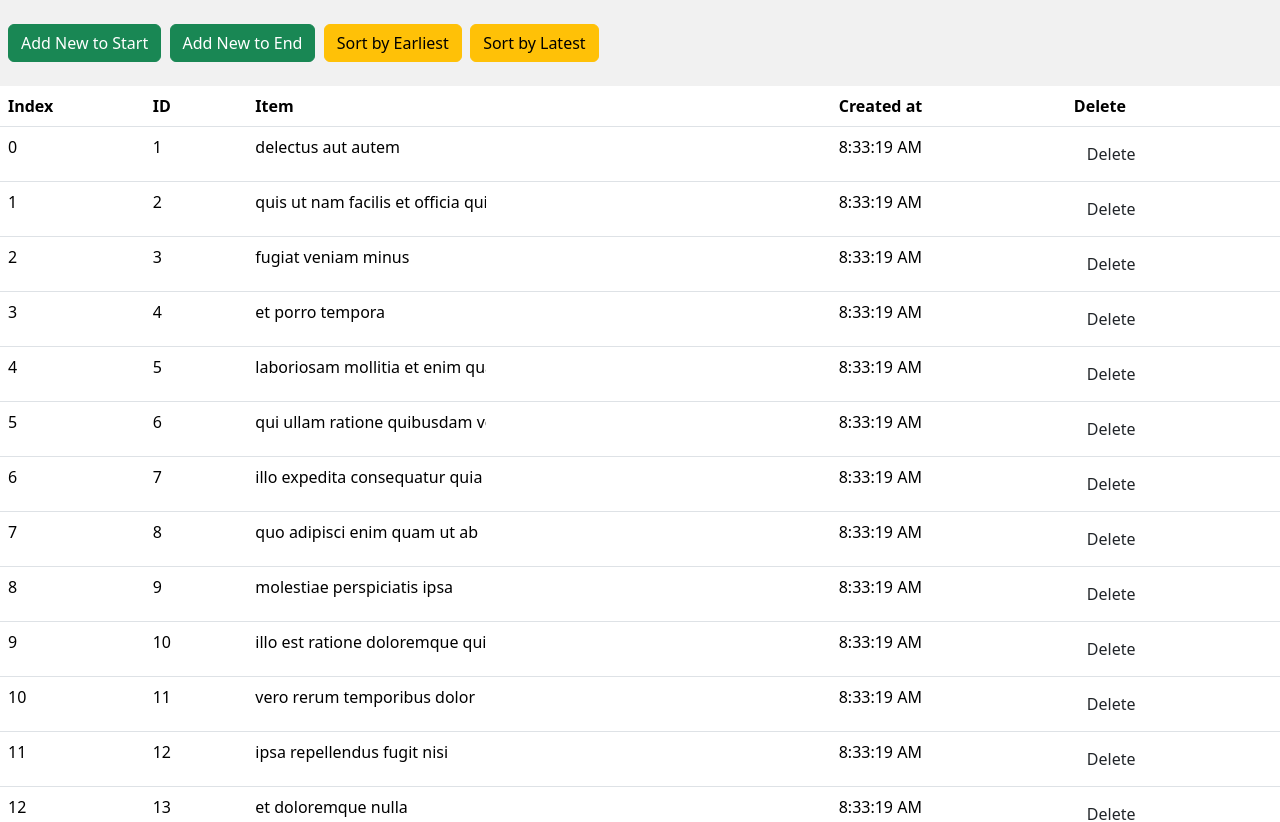
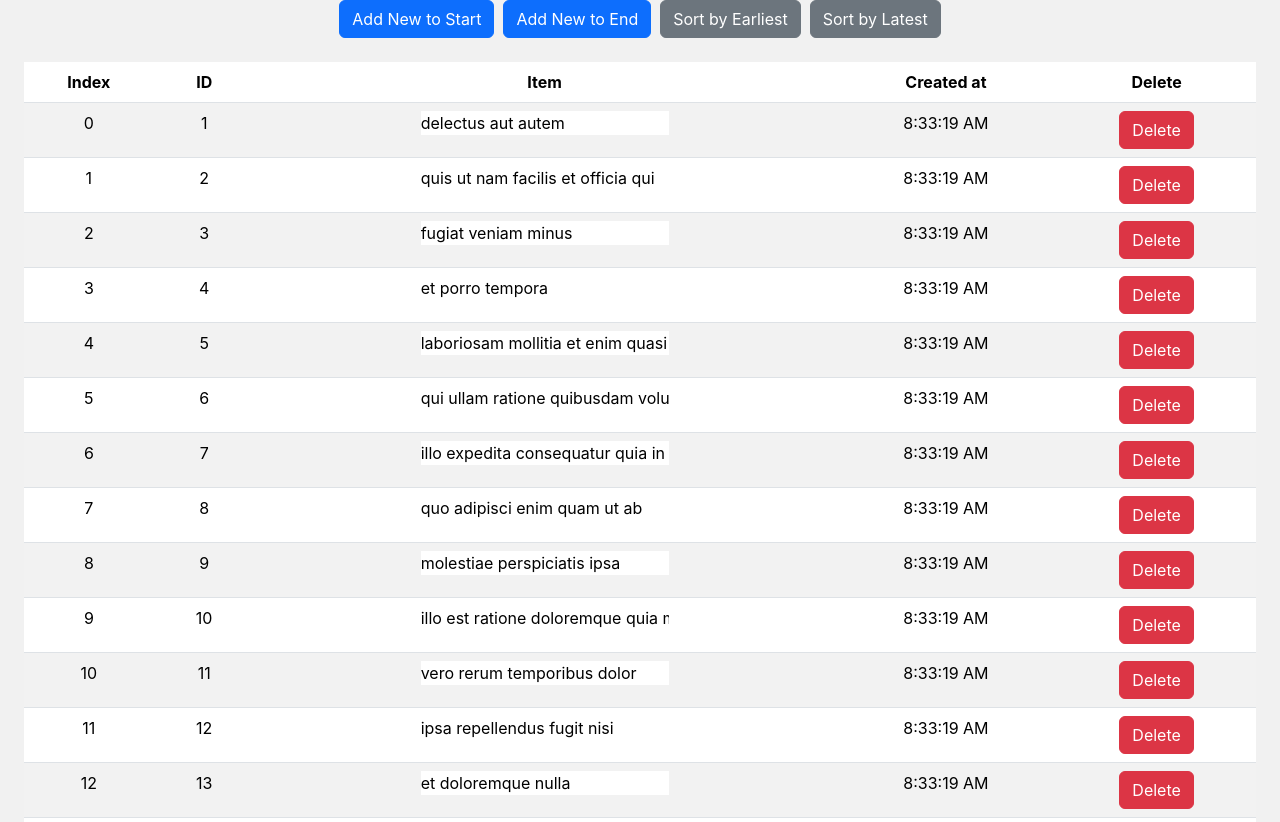
Before and after one commit to Phadoo131/react-tutorial-v2, a React (Create React App) app: page / in a window 1280 px wide. Shown: the top 822 px of the page. Built offline with nearby package versions, Linux system fonts and the light colour scheme; data requests are answered from the project's data file.

Commit message:
[Refactor] Changed all source codes in components

```diff
--- a/src/App.css
+++ b/src/App.css
@@ -1,3 +1,42 @@
 @tailwind base;
 @tailwind components;
 @tailwind utilities;
+
+.App {
+    text-align: center;
+  }
+
+  .App-logo {
+    height: 40vmin;
+    pointer-events: none;
+  }
+
+  @media (prefers-reduced-motion: no-preference) {
+    .App-logo {
+      animation: App-logo-spin infinite 20s linear;
+    }
+  }
+
+  .App-header {
+    background-color: #282c34;
+    min-height: 100vh;
+    display: flex;
+    flex-direction: column;
+    align-items: center;
+    justify-content: center;
+    font-size: calc(10px + 2vmin);
+    color: white;
+  }
+
+  .App-link {
+    color: #61dafb;
+  }
+
+  @keyframes App-logo-spin {
+    from {
+      transform: rotate(0deg);
+    }
+    to {
+      transform: rotate(360deg);
+    }
+  }
--- a/src/App.js
+++ b/src/App.js
@@ -4,7 +4,7 @@ import ToDoList from './components/TodoList';
 
 function App() {
   return (
-    <div>
+    <div className="container">
       <ToDoList />
     </div>
   );
--- a/src/components/ToDo.jsx
+++ b/src/components/ToDo.jsx
@@ -1,47 +1,83 @@
-import React from 'react';
+import React from 'react'
 
+function Todo({index, data, onDelete, onInputChange}) {
 
-function ToDo ({index, id, val, createdAt, onInputChange, onDelete}) {
-    //const [inputValue, setInputValue] = useState('');
-
-    // const handleInputChange = (event) => {
-    //   let value = event.target.value;
-    //   console.log(value);
-    //   setInputValue(value);
-    //   onInputChange(value);
-    // };
+    const deleteRow = ()=>{
+        onDelete(index);
+    }
 
     const changeItem = (event)=>{
-        const newValue = event.target.value;
-        //setInputValue(newValue);
         const newItem = {
-            id: id,
-            value: newValue,
-            createdAt: createdAt
-        };
+            id: data.id,
+            value: event.target.value,
+            createdAt: data.createdAt,
+        }
+
         onInputChange(newItem);
     }
 
     return (
-      <tr className="hover bg-primary">
-        <td className="bg-neutral-content">
-          <label>{index}</label>
-        </td>
-        <td className="bg-primary-content">
-          <label>{id}</label>
-        </td>
-        <td className="bg-primary-content">
-          <input type="text" value={val} onChange={changeItem} placeholder="Type here"
-          className="input input-bordered input-primary w-full max-w-xs" />
-          {/* <button className="btn btn-error" onClick={() => onDelete(index)}>Delete</button> */}
-        </td>
-        <td className="bg-primary-content">
-          <label>{createdAt.toLocaleTimeString()}</label>
-        </td>
-        <td className="bg-primary-content">
-          <button className="btn btn-error" onClick={() => onDelete(index)}>Delete</button>
-        </td>
-      </tr>)
-    };
+        <tr>
+            <td>{index}</td>
+            <td>{data.id}</td>
+            <td><input type="text" value={data.value}  onChange={changeItem}></input></td>
+            <td>
+                <label>{data.createdAt.toLocaleTimeString()}</label>
+            </td>
+            <td>
+            <button onClick={deleteRow} className="btn btn-danger">Delete</button>
+            </td>
+        </tr>
+        );
+}
 
-  export default ToDo;
+export default Todo
+
+
+// import React from 'react';
+
+
+// function ToDo ({index, id, val, createdAt, onInputChange, onDelete}) {
+//     //const [inputValue, setInputValue] = useState('');
+
+//     // const handleInputChange = (event) => {
+//     //   let value = event.target.value;
+//     //   console.log(value);
+//     //   setInputValue(value);
+//     //   onInputChange(value);
+//     // };
+
+//     const changeItem = (event)=>{
+//         const newValue = event.target.value;
+//         //setInputValue(newValue);
+//         const newItem = {
+//             id: id,
+//             value: newValue,
+//             createdAt: createdAt
+//         };
+//         onInputChange(newItem);
+//     }
+
+//     return (
+//       <tr className="hover bg-primary">
+//         <td className="bg-neutral-content">
+//           <label>{index}</label>
+//         </td>
+//         <td className="bg-primary-content">
+//           <label>{id}</label>
+//         </td>
+//         <td className="bg-primary-content">
+//           <input type="text" value={val} onChange={changeItem} placeholder="Type here"
+//           className="input input-bordered input-primary w-full max-w-xs" />
+//           {/* <button className="btn btn-error" onClick={() => onDelete(index)}>Delete</button> */}
+//         </td>
+//         <td className="bg-primary-content">
+//           <label>{createdAt.toLocaleTimeString()}</label>
+//         </td>
+//         <td className="bg-primary-content">
+//           <button className="btn btn-error" onClick={() => onDelete(index)}>Delete</button>
+//         </td>
+//       </tr>)
+//     };
+
+//   export default ToDo;
--- a/src/components/TodoList.jsx
+++ b/src/components/TodoList.jsx
@@ -1,107 +1,102 @@
-import React, { useState, useEffect } from 'react';
-import ToDo from './ToDo';
+import React, {useState, useEffect} from 'react'
+import Todo from './Todo';
 
-const ToDoList = () => {
+function TodoList() {
+
     const [todoCounter, setTodoCounter] = useState(201);
-  const [list, setList] = useState([
-    {
-      id: 201,
-      value: '',
-      createdAt: new Date(),
-    },
-  ]);
+    const [list, setList] = useState([]);
 
     useEffect(()=>{
         const fetchData = async () => {
-      try {
-        const response = await fetch('http://localhost:5000/todos/');
-        const todos = await response.json();
+            try{
+                const response = await fetch('http://localhost:5000/todos');
+                const data = await response.json();
 
-        const newList = todos.map((item) => ({
-          id: item.id,
+                const newList = data.map((item) => (
+                    {id: item.id,
                     value: item.title,
                     createdAt: new Date(),
                     }));
 
                 setList(newList);
-        console.log(newList);
-      } catch (error) {
-        console.error('Error fetching data:', error);
+
+                } catch(err){
+                    console.log(err);
                 }
-    };
+            }
+            fetchData();
+        }, [])
 
-    fetchData();
-  }, []);
+    const addToEnd = (event) => {
+        let newCount = todoCounter + 1;
+        let date = new Date();
 
-  const sortByEarliest = () => {
-    const sortedList = [...list].sort((a, b) => a.id - b.id);
-    setList(sortedList);
-  };
+        const newList = [...list, {
+            id: newCount,
+            value: '',
+            createdAt: date,
+        }]
 
-  const sortByLatest = () => {
-    const sortedList = [...list].sort((a, b) => b.id - a.id);
-    setList(sortedList);
-  };
+        setList(newList);
+        setTodoCounter(newCount);
+    }
 
-  const addToEnd = (inputValue) => {
-    const date = new Date();
-    const nextId = todoCounter + 1;
-    const newList = [
-      ...list,
-      { id: nextId, value: inputValue.value, createdAt: date },
-    ];
-    console.log(newList);
+    const addToStart = (event) => {
+        let newCount = todoCounter + 1;
+        let date = new Date();
+
+        const newList = [{
+            id: newCount,
+            value: '',
+            createdAt: date,
+        }, ...list,]
+
         setList(newList);
-    setTodoCounter(nextId);
-  };
+        setTodoCounter(newCount);
+    }
 
-  const addToStart = (inputValue) => {
-    const date = new Date();
-    const nextId = todoCounter + 1;
-    console.log(inputValue.value);
-    const newList = [
-      { id: nextId, value: inputValue.value, createdAt: date },
-      ...list,
-    ];
-    console.log(newList);
+    const deleteRow = (index)=>{
+        const newList = [...list].filter((_,i)=> i !== index);
+
         setList(newList);
-    setTodoCounter(nextId);
-  };
+    }
 
-  const handleInputChange = (index, newItem) => {
-    setList((prevList) =>
-        prevList.map((todo, i) => (i === index ? newItem : todo))
-    );
-  };
+    const changeRow = (index, newList) =>{
+        list[index] = newList;
 
-  const deleteRow = (index) =>{
-    const updatedList = list.filter((_,ind) => ind !== index);
-    setList(updatedList);
-    console.log('deleted!');
+        setList([...list]);
+    }
+
+    const sortByEarliest = ()=>{
+        const newList = [...list].sort((a, b)=> {
+            return a.id - b.id;
+        })
+
+        setList(newList);
+    }
+
+    const sortByLatest = ()=>{
+        const newList = [...list].sort((a, b)=> {
+            return b.id - a.id;
+        })
+
+        setList(newList);
     }
 
     return (
-  <>  <div className="bg-primary-content">
-        <br></br>
+        <div className="container text-center">
+        <div className="justify-content-md-center">
+          <button onClick={addToStart} className="btn btn-primary">Add New to Start</button>&nbsp;&nbsp;
+          <button onClick={addToEnd} className="btn btn-primary">Add New to End</button>&nbsp;&nbsp;
+          <button onClick={sortByEarliest} className="btn btn-secondary">Sort by Earliest</button>&nbsp;&nbsp;
+          <button onClick={sortByLatest} className="btn btn-secondary">Sort by Latest</button>
         </div>
-    <nav className="bg-primary-content">
-    <div className="mx-auto max-w-7xl px-2 sm:px-6 lg:px-8">
-      <div className="relative flex h-16 items-center justify-between">
-        <div className="flex space-x-4">
-          <button onClick={addToStart} className="btn btn-success">Add New to Start</button>&nbsp;&nbsp;
-          <button onClick={addToEnd} className="btn btn-success">Add New to End</button>&nbsp;&nbsp;
-          <button onClick={sortByEarliest} className="btn btn-warning">Sort by Earliest</button>&nbsp;&nbsp;
-          <button onClick={sortByLatest} className="btn btn-warning">Sort by Latest</button>
-        </div>
-      </div>
-    </div>
-  </nav>
-    <div className="bg-primary-content">
+    <div>
       <br />
-      <div class="overflow-x-auto">
-        <table className="table table-zebra">
+      <div>
+        <table className="table table-striped">
           <thead>
-          <tr className="hover">
+          <tr>
             <th>Index</th>
             <th>ID</th>
             <th>Item</th>
@@ -110,16 +105,16 @@ const ToDoList = () => {
           </tr>
           </thead>
           <tbody>
-          {list.map((todo, index) => (
-            <ToDo
-            key={todo.id} val={todo.value} index={index} onInputChange={(value) => handleInputChange(index, value)}
-          onDelete={deleteRow} {...todo} />
+          {list.map((list, index) => (
+            <Todo
+                key={list.id} data={list} index={index} onInputChange={(value) => changeRow(index, value)}
+                 onDelete={deleteRow} {...list} />
           ))}
           </tbody>
         </table>
       </div>
-    </div> </>
-  );
-};
+    </div> </div>
+    )
+}
 
-export default ToDoList;
+export default TodoList;
--- a/src/index.css
+++ b/src/index.css
@@ -1,3 +1,17 @@
 @tailwind base;
 @tailwind components;
 @tailwind utilities;
+
+body {
+    margin: 0;
+    font-family: -apple-system, BlinkMacSystemFont, 'Segoe UI', 'Roboto', 'Oxygen',
+      'Ubuntu', 'Cantarell', 'Fira Sans', 'Droid Sans', 'Helvetica Neue',
+      sans-serif;
+    -webkit-font-smoothing: antialiased;
+    -moz-osx-font-smoothing: grayscale;
+  }
+
+  code {
+    font-family: source-code-pro, Menlo, Monaco, Consolas, 'Courier New',
+      monospace;
+  }
```
Lines whose indentation alone changed are shown as unchanged.
